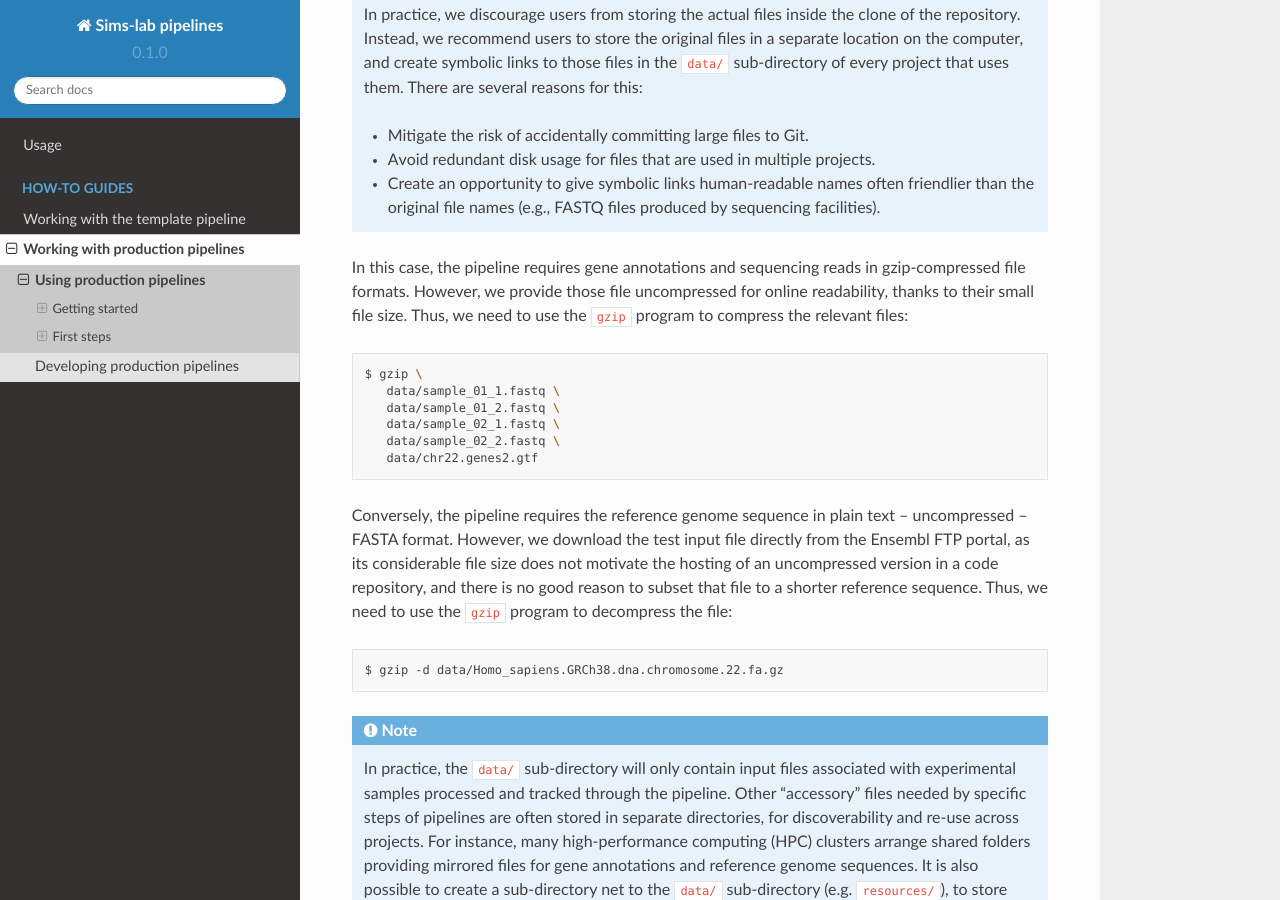
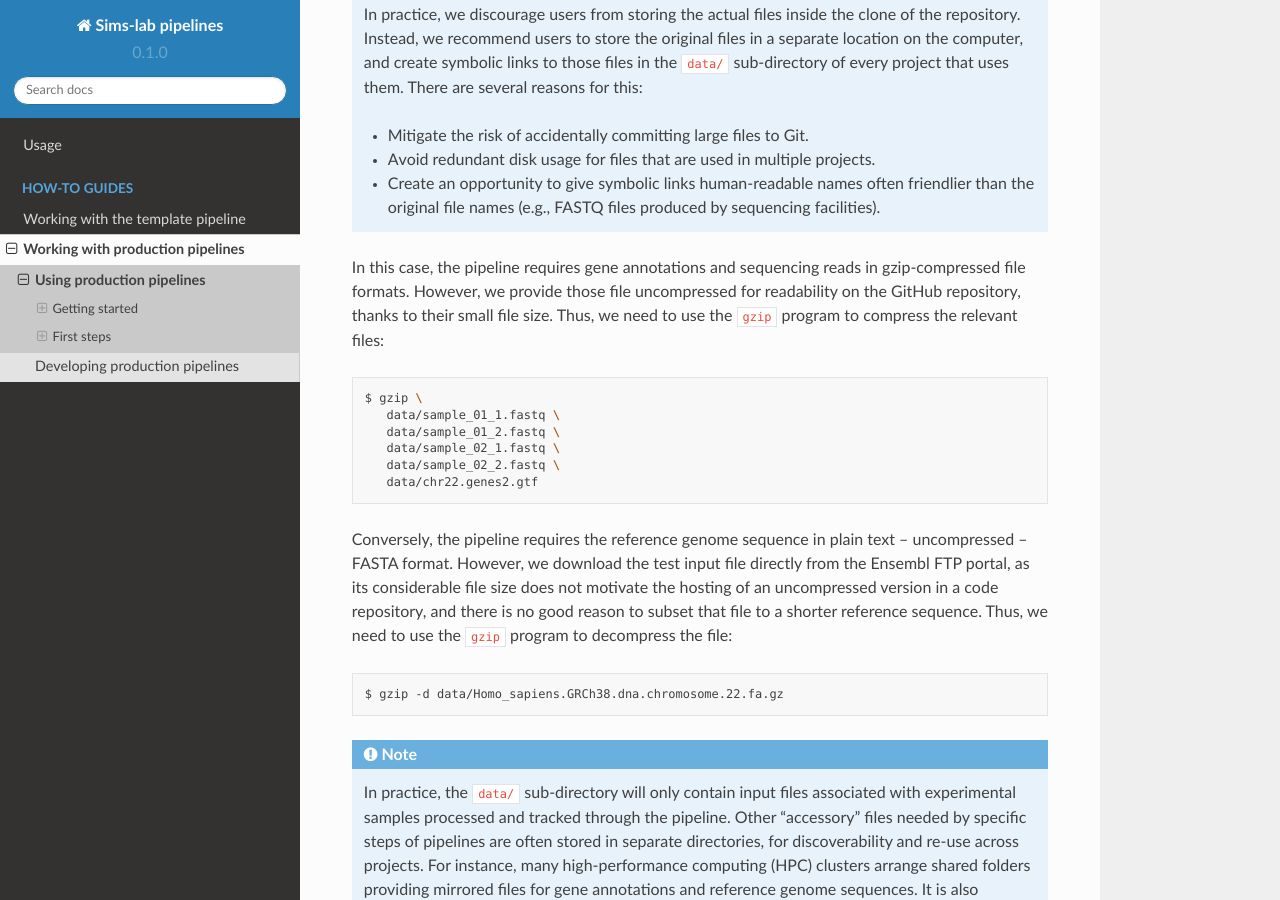
Before and after one commit to kevinrue/rtd-tutorial, a Sphinx documentation site: the page built from docs/source/guides/production_usage.rst, in a window 1280 px wide and 900 px high, scrolled down 5127 px. Built offline with Sphinx 7.4.7 and the Read the Docs theme 2.0.0, drawn with Linux system fonts in a browser that asks for light colours.

Commit message:
rephrase

```diff
--- a/docs/source/guides/production_usage.rst
+++ b/docs/source/guides/production_usage.rst
@@ -224,7 +224,7 @@ and are processed extremely quickly in the various pipeline steps.
      than the original file names (e.g., FASTQ files produced by sequencing facilities).
 
 In this case, the pipeline requires gene annotations and sequencing reads in gzip-compressed file formats.
-However, we provide those file uncompressed for online readability, thanks to their small file size.
+However, we provide those file uncompressed for readability on the GitHub repository, thanks to their small file size.
 Thus, we need to use the ``gzip`` program to compress the relevant files:
 
 .. prompt:: bash $
```
